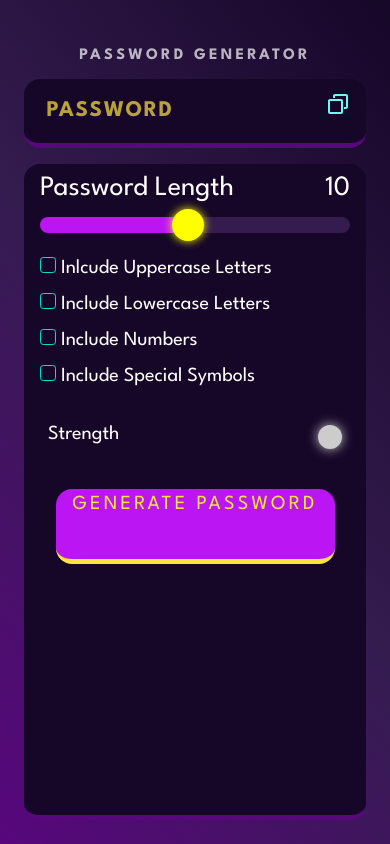
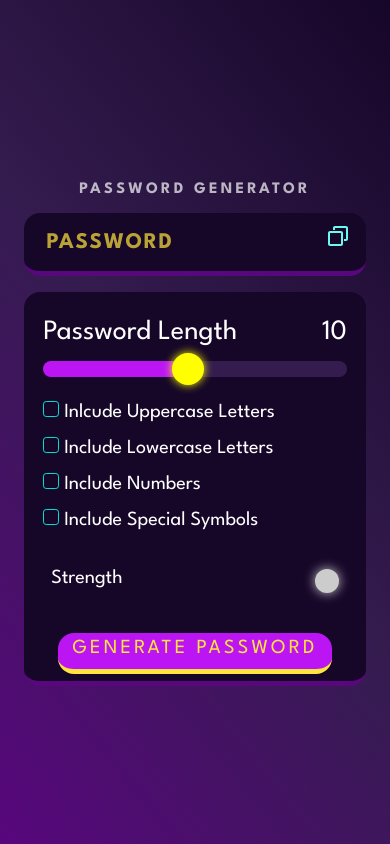
Before and after one commit to Saket0197/PasswordGenerator, a plain HTML site: page index.html in a window 390 px wide. Drawn offline with Linux system fonts and the light colour scheme.

Commit message:
adjusted css for device responsiveness

```diff
--- a/styles.css
+++ b/styles.css
@@ -51,7 +51,7 @@ h1{
 
 .password-container{
     width: 100%;
-    height: 15%;
+    height: fit-content;
     background-color: var(--dk-violet);
     border-radius: 1rem;
     border-bottom: 0.35rem solid var(--lt-violet2);
@@ -108,9 +108,9 @@ h1{
 
 .requirements-container{
     width: 100%;
-    min-height: 85%;
-    height: 85%;
-    padding: 0.7rem 1rem;
+    /* min-height: 85%; */
+    height: fit-content;
+    padding: 1.7rem 1.2rem 1.2rem;
     background-color: var(--dk-violet);
     border-radius: 1rem;
     border-bottom: 0.35rem solid var(--lt-violet2);
```
